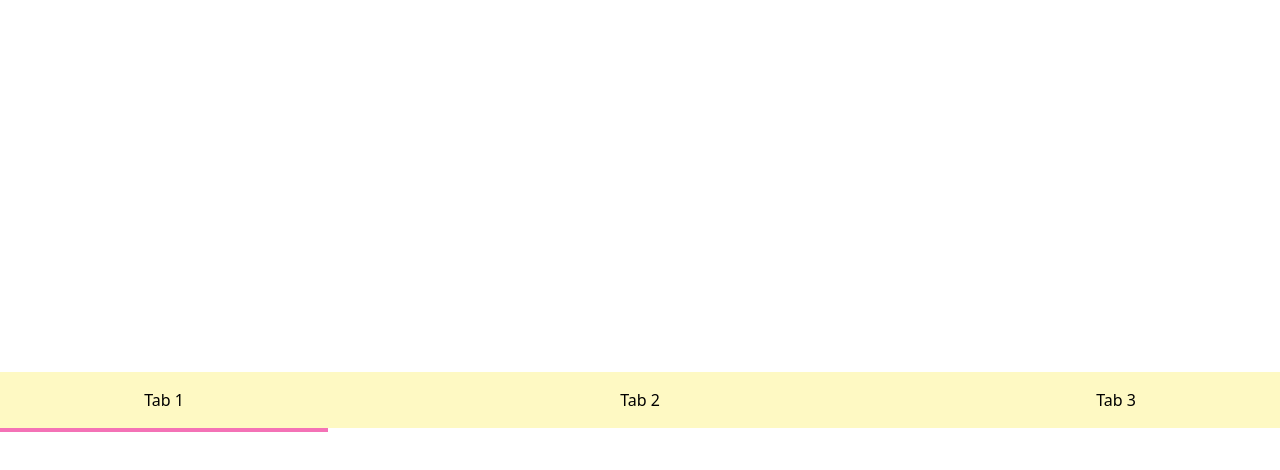
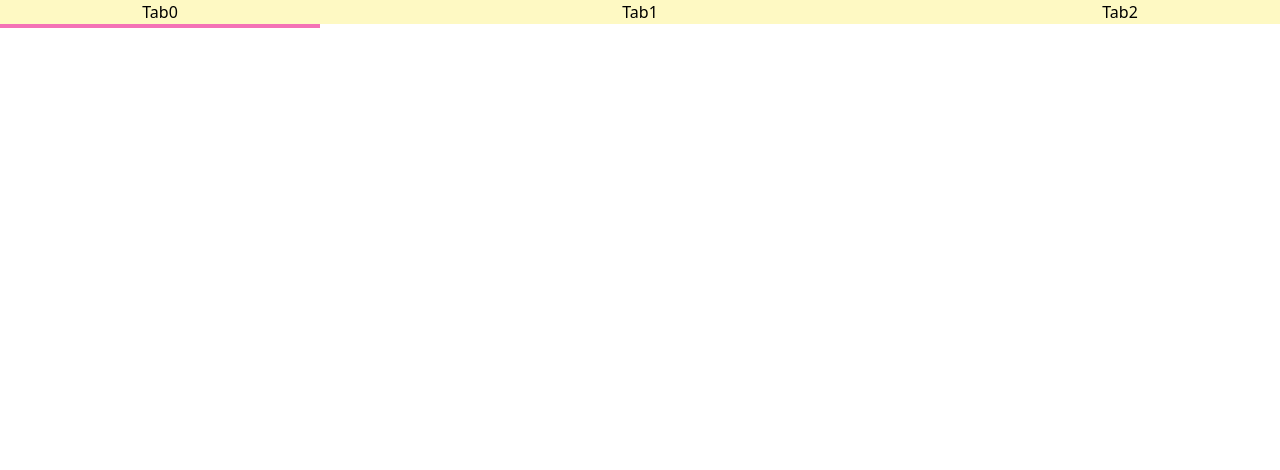
Before and after one commit to sookmax/react-typescript-boilerplate, a React app: page / in a window 1280 px wide. Shown: the top 470 px of the page. Built offline with nearby package versions, Linux system fonts and the light colour scheme.

Commit message:
create tab components - WIP

```diff
--- a/src/examples/AnimatedRect.tsx
+++ /dev/null
@@ -1,84 +0,0 @@
-import { useEffect, useRef, useState } from "react";
-import obeserveRect from "../utils/observeRect";
-
-type Rect = (Partial<DOMRect> | undefined)[];
-
-export default function AnimatedRect() {
-  const tab1ElRef = useRef<HTMLButtonElement>(null);
-  const tab2ElRef = useRef<HTMLButtonElement>(null);
-  const tab3ElRef = useRef<HTMLButtonElement>(null);
-
-  const [activeTab, setActiveTab] = useState(0);
-  const [rect, setRect] = useState<Rect>([undefined, undefined, undefined]);
-  const [transition, setTransition] = useState<string | undefined>(undefined);
-
-  const handleTabChange = (tabIndex: number) => {
-    setActiveTab(tabIndex);
-    setTransition("all 300ms ease");
-  };
-
-  useEffect(() => {
-    if (!tab1ElRef.current || !tab2ElRef.current || !tab3ElRef.current) return;
-
-    const tab1Observer = obeserveRect(tab1ElRef.current, (rect) => {
-      setRect((prevRect) => [rect, prevRect[1], prevRect[2]]);
-      setTransition(undefined);
-    });
-    const tab2Observer = obeserveRect(tab2ElRef.current, (rect) => {
-      setRect((prevRect) => [prevRect[0], rect, prevRect[2]]);
-      setTransition(undefined);
-    });
-    const tab3Observer = obeserveRect(tab3ElRef.current, (rect) => {
-      setRect((prevRect) => [prevRect[0], prevRect[1], rect]);
-      setTransition(undefined);
-    });
-
-    tab1Observer.observe();
-    tab2Observer.observe();
-    tab3Observer.observe();
-
-    return () => {
-      tab1Observer.unObserve();
-      tab2Observer.unObserve();
-      tab3Observer.unObserve();
-    };
-  }, []);
-
-  return (
-    <>
-      <div className="flex w-full h-full justify-center items-center">
-        <button
-          ref={tab1ElRef}
-          className="flex-1 bg-yellow-100 p-4 text-center active:bg-yellow-200"
-          onClick={() => handleTabChange(0)}
-        >
-          Tab 1
-        </button>
-        <button
-          ref={tab2ElRef}
-          className="flex-[2] bg-yellow-100 p-4 text-center active:bg-yellow-200"
-          onClick={() => handleTabChange(1)}
-        >
-          Tab 2
-        </button>
-        <button
-          ref={tab3ElRef}
-          className="flex-1 bg-yellow-100 p-4 text-center active:bg-yellow-200"
-          onClick={() => handleTabChange(2)}
-        >
-          Tab 3
-        </button>
-      </div>
-      <div
-        className="absolute bg-pink-400"
-        style={{
-          transition,
-          width: rect[activeTab]?.width,
-          height: 4,
-          top: rect[activeTab]?.bottom,
-          left: rect[activeTab]?.left,
-        }}
-      />
-    </>
-  );
-}
--- a/src/examples/ObserveRect.tsx
+++ b/src/examples/ObserveRect.tsx
@@ -4,7 +4,7 @@ import ChevronLeftIcon from "../icons/ChevronLeftIcon";
 import ChevronRightIcon from "../icons/ChevronRightIcon";
 import ChevronUpIcon from "../icons/ChevronUpIcon";
 import { classNames } from "../utils";
-import obeserveRect from "../utils/observeRect";
+import { obeserveRect } from "../utils/observeRect";
 
 const templateColumnsDefault = "grid-cols-[1fr_5fr_1fr]";
 const autoRowDefault = "auto-rows-[1fr_5fr_1fr]";
--- /dev/null
+++ b/src/examples/Tabs.tsx
@@ -0,0 +1,190 @@
+import React, {
+  useCallback,
+  useContext,
+  useEffect,
+  useMemo,
+  useRef,
+  useState,
+} from "react";
+import { classNames } from "../utils";
+import { obeserveRect } from "../utils/observeRect";
+
+type TabsContextValue = {
+  selectedIndex: number;
+  setSelectedIndex: React.Dispatch<React.SetStateAction<number>>;
+  setRect: React.Dispatch<React.SetStateAction<DOMRect | undefined>>;
+  setTransition: React.Dispatch<React.SetStateAction<boolean>>;
+  getTabIndex: (tabEl: HTMLButtonElement | null) => number;
+  setTabElList: React.Dispatch<React.SetStateAction<HTMLElement[]>>;
+};
+
+const TabsContext = React.createContext<TabsContextValue | undefined>(
+  undefined
+);
+
+export default function Tabs() {
+  const [selectedIndex, setSelectedIndex] = useState(0);
+  const [rect, setRect] = useState<DOMRect>();
+  const [transition, setTransition] = useState(false);
+  const [tabElList, setTabElList] = useState<HTMLElement[]>([]);
+
+  const getTabIndex = useCallback(
+    (tabEl: HTMLButtonElement | null) => {
+      if (!tabEl) return -1;
+      return tabElList.indexOf(tabEl);
+    },
+    [tabElList]
+  );
+
+  const tabsContextValue: TabsContextValue = useMemo(
+    () => ({
+      selectedIndex,
+      setSelectedIndex,
+      setRect,
+      setTransition,
+      getTabIndex,
+      setTabElList,
+    }),
+    [
+      selectedIndex,
+      setSelectedIndex,
+      setRect,
+      setTransition,
+      getTabIndex,
+      setTabElList,
+    ]
+  );
+
+  const transitionStyle = transition ? "all 300ms ease" : undefined;
+
+  return (
+    <>
+      <TabsContext.Provider value={tabsContextValue}>
+        <div className="flex">
+          <Tab className="flex-1 bg-yellow-100 active:bg-yellow-200">Tab</Tab>
+          <Tab className="flex-[2] bg-yellow-100 active:bg-yellow-200">Tab</Tab>
+          <Tab className="flex-1 bg-yellow-100 active:bg-yellow-200">Tab</Tab>
+        </div>
+      </TabsContext.Provider>
+      <div
+        className="absolute bg-pink-400"
+        style={{
+          transition: transitionStyle,
+          width: rect?.width,
+          height: 4,
+          top: rect?.bottom,
+          left: rect?.left,
+        }}
+      />
+    </>
+  );
+}
+
+type TabProps = {
+  index?: number;
+} & JSX.IntrinsicElements["button"];
+
+function TabImpl({ children, className }: TabProps) {
+  const contextValue = useContext(TabsContext);
+  if (!contextValue) throw `context value from TabsContext not found.`;
+
+  const {
+    selectedIndex,
+    setSelectedIndex,
+    setRect,
+    setTransition,
+    getTabIndex,
+    setTabElList,
+  } = contextValue;
+
+  const elRef = useRef<HTMLButtonElement | null>(null);
+
+  const index = getTabIndex(elRef.current);
+  const isActive = index === selectedIndex;
+
+  useEffect(() => {
+    if (!elRef.current || !isActive) return;
+
+    const observer = obeserveRect(elRef.current, (rect, initial) => {
+      setRect(rect);
+
+      !initial && setTransition(false);
+    });
+
+    observer.observe();
+
+    return () => observer.unObserve();
+  }, [isActive, setRect, setTransition]);
+
+  const handleClick = () => {
+    setSelectedIndex(index);
+    setTransition(true);
+  };
+
+  const handleRef = useCallback(
+    (ref: HTMLButtonElement | null) => {
+      if (ref) {
+        setTabElList((list) => {
+          const newList = [...list, ref];
+
+          newList.sort((nodeA, nodeB) => {
+            const compare = nodeA.compareDocumentPosition(nodeB);
+            if (compare & Node.DOCUMENT_POSITION_FOLLOWING) {
+              // a < b
+              return -1;
+            }
+
+            if (compare & Node.DOCUMENT_POSITION_PRECEDING) {
+              return 1;
+            }
+
+            throw "cannot determine the order of tab elements";
+          });
+
+          return newList;
+        });
+        elRef.current = ref;
+      } else {
+        // to deal with react fast refresh.
+        // react refresh will create a new dom node and call this function again.
+        // but before it does that, it calls this function with ref=null first.
+        // so we have to remove the old dom reference before react calls this function
+        // with the new dom ref again.
+        setTabElList((list) => {
+          if (elRef.current) {
+            const newList = list.filter((el) => el !== elRef.current);
+            newList.sort((nodeA, nodeB) => {
+              const compare = nodeA.compareDocumentPosition(nodeB);
+              if (compare & Node.DOCUMENT_POSITION_FOLLOWING) {
+                // a < b
+                return -1;
+              }
+
+              if (compare & Node.DOCUMENT_POSITION_PRECEDING) {
+                return 1;
+              }
+
+              throw "cannot determine the order of tab elements";
+            });
+            return newList;
+          }
+          throw "program should not reach here.";
+        });
+      }
+    },
+    [setTabElList]
+  );
+
+  return (
+    <button
+      ref={handleRef}
+      onClick={handleClick}
+      className={classNames(className)}
+    >
+      {children}
+      {getTabIndex(elRef.current)}
+    </button>
+  );
+}
+
+const Tab = React.memo(TabImpl);
--- a/src/index.tsx
+++ b/src/index.tsx
@@ -1,6 +1,6 @@
 import React from "react";
 import { createRoot } from "react-dom/client";
-import AnimatedRect from "./examples/AnimatedRect";
+import Tabs from "./examples/Tabs";
 import "./index.css";
 
 if (process.env.NODE_ENV === "development") {
@@ -14,7 +14,7 @@ if (rootEl) {
   const root = createRoot(rootEl);
   root.render(
     <React.StrictMode>
-      <AnimatedRect />
+      <Tabs />
     </React.StrictMode>
   );
 }
--- a/src/utils/observeRect.ts
+++ b/src/utils/observeRect.ts
@@ -1,6 +1,6 @@
 // https://github.com/reach/observe-rect
 
-type Callback = (domRect: DOMRect) => void;
+type Callback = (domRect: DOMRect, initial: boolean) => void;
 
 type NodeData = {
   rect?: DOMRect;
@@ -28,7 +28,7 @@ function startLoop() {
   OBSERVED_NODES.forEach((data, node) => {
     const newRect = node.getBoundingClientRect();
     if (!data.rect || hasRectPropChanged(data.rect, newRect)) {
-      data.callbacks.forEach((cb) => cb(newRect));
+      data.callbacks.forEach((cb) => cb(newRect, !data.rect));
       data.rect = newRect;
     }
   });
@@ -36,7 +36,7 @@ function startLoop() {
   rafId = requestAnimationFrame(startLoop);
 }
 
-export default function obeserveRect(node: Element, callback: Callback) {
+export function obeserveRect(node: Element, callback: Callback) {
   return {
     observe() {
       if (OBSERVED_NODES.has(node)) {
```
Also changed, not shown: 2 other files (tests, documents, lock files or other folders).
